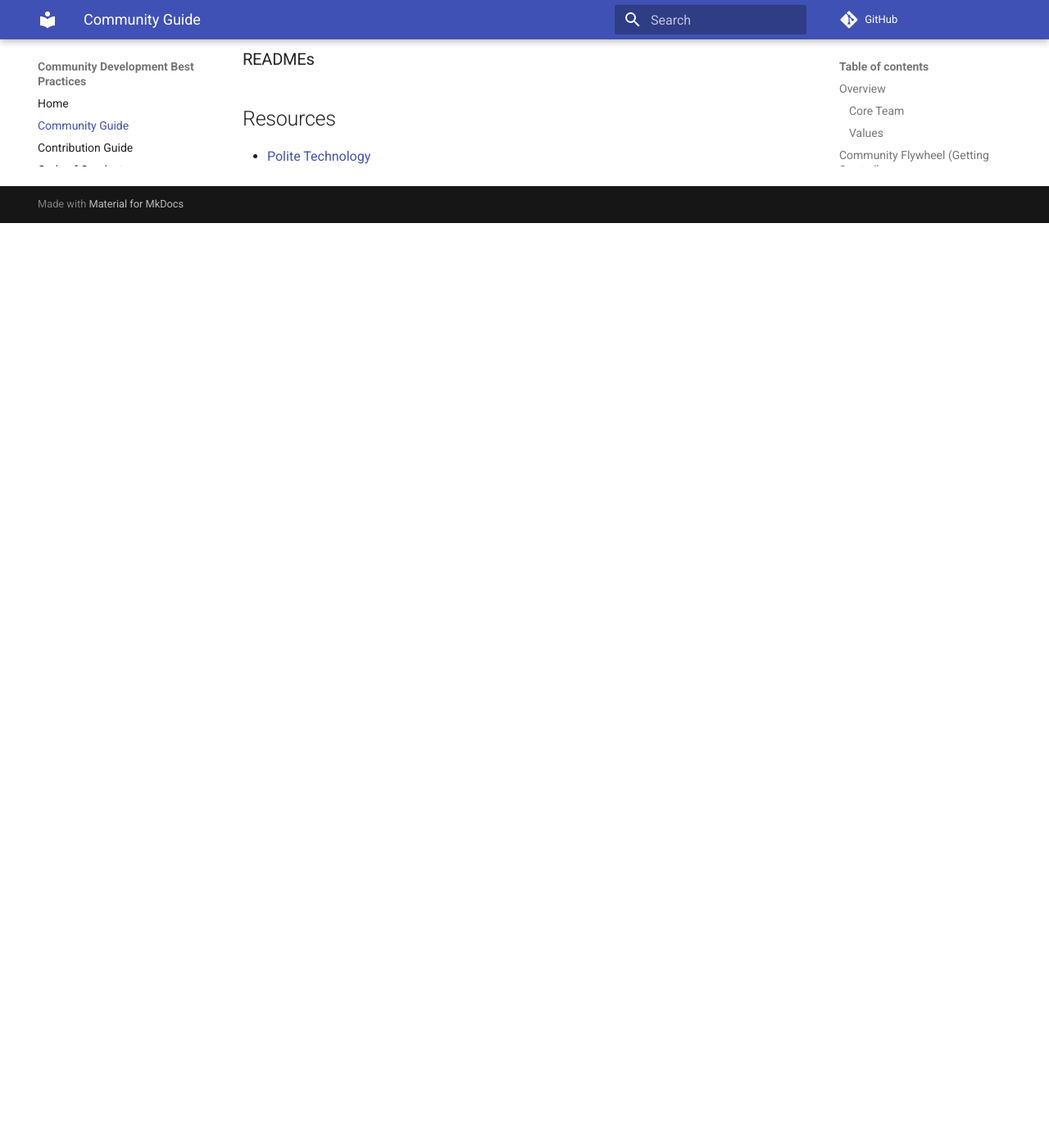
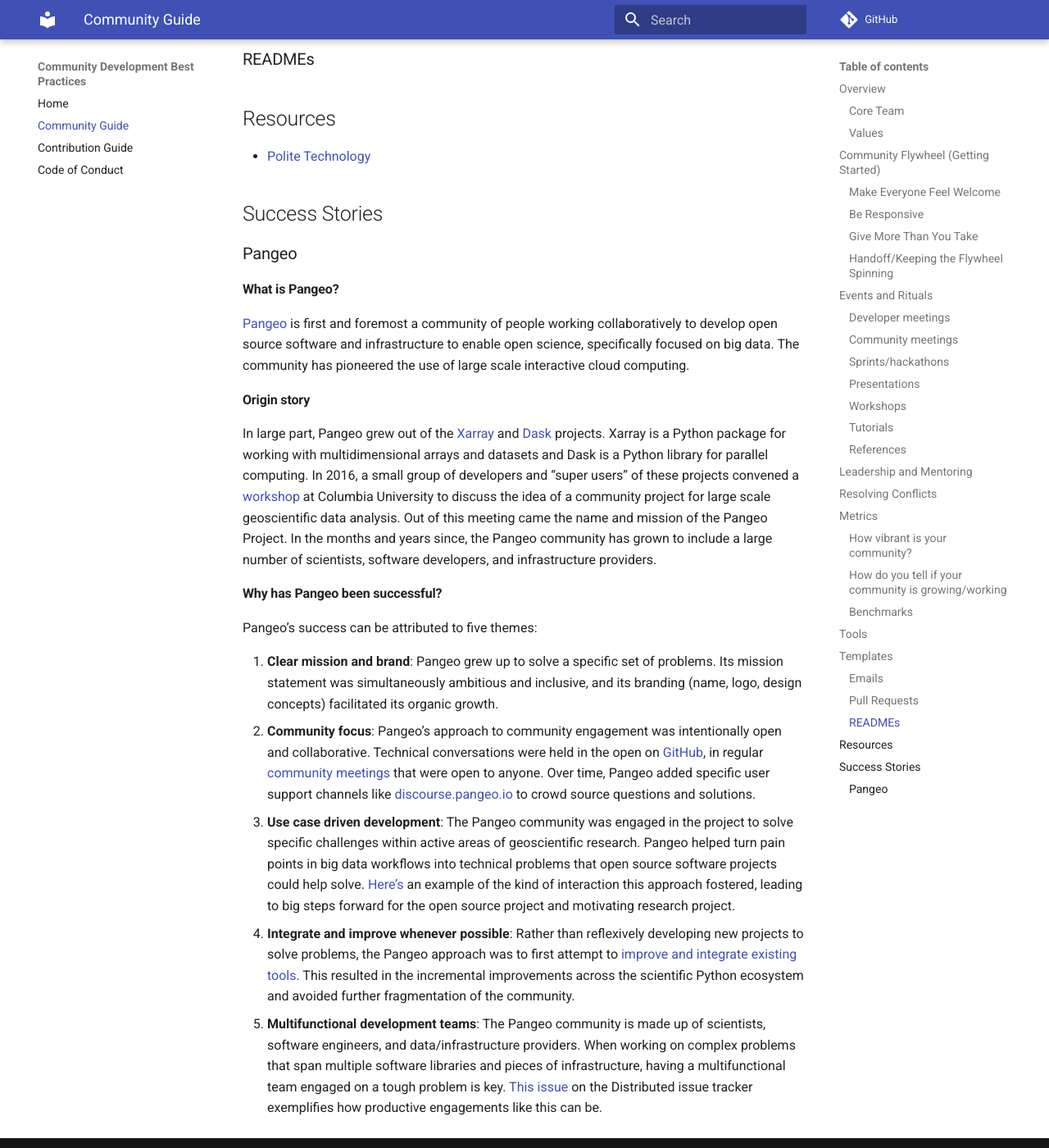
Before and after one commit to ESIPFed/esds-community-guide, an MkDocs documentation site: the page built from docs/community-guide/index.md, in a window 1280 px wide and 1400 px high, scrolled down 6537 px. Shown: the whole window at 82% size. Built offline with MkDocs 1.6.1 and Material for MkDocs 9.7.7, drawn with Linux system fonts in a browser that asks for light colours; comment, search, counter and statistics services are not loaded; before the commit the page ends 6809 px from its top, so only the background shows below that.

Commit message:
Add Pangeo success story

```diff
--- a/docs/community-guide/index.md
+++ b/docs/community-guide/index.md
@@ -162,3 +162,25 @@
 ### READMEs
 ## Resources
 - [Polite Technology](https://polite.technology/preview)
+
+## Success Stories
+
+### Pangeo
+
+#### What is Pangeo?
+
+[Pangeo](https://pangeo.io) is first and foremost a community of people working collaboratively to develop open source software and infrastructure to enable open science, specifically focused on big data. The community has pioneered the use of large scale interactive cloud computing.
+
+#### Origin story
+
+In large part, Pangeo grew out of the [Xarray](https://xarray.dev) and [Dask](https://dask.org) projects. Xarray is a Python package for working with multidimensional arrays and datasets and Dask is a Python library for parallel computing. In 2016, a small group of developers and “super users” of these projects convened a [workshop](https://rabernat.github.io/aospy-workshop/) at Columbia University to discuss the idea of a community project for large scale geoscientific data analysis. Out of this meeting came the name and mission of the Pangeo Project. In the months and years since, the Pangeo community has grown to include a large number of scientists, software developers, and infrastructure providers.
+
+#### Why has Pangeo been successful?
+
+Pangeo’s success can be attributed to five themes:
+
+1. **Clear mission and brand**: Pangeo grew up to solve a specific set of problems. Its mission statement was simultaneously ambitious and inclusive, and its branding (name, logo, design concepts) facilitated its organic growth.
+1. **Community focus**: Pangeo’s approach to community engagement was intentionally open and collaborative. Technical conversations were held in the open on [GitHub](https://github.com/pangeo-data), in regular [community meetings](https://pangeo.io/meeting-notes.html) that were open to anyone. Over time, Pangeo added specific user support channels like [discourse.pangeo.io](https://discourse.pangeo.io/) to crowd source questions and solutions.
+1. **Use case driven development**: The Pangeo community was engaged in the project to solve specific challenges within active areas of geoscientific research. Pangeo helped turn pain points in big data workflows into technical problems that open source software projects could help solve. [Here’s](https://github.com/dask/distributed/issues/6360) an example of the kind of interaction this approach fostered, leading to big steps forward for the open source project and motivating research project.
+1. **Integrate and improve whenever possible**: Rather than reflexively developing new projects to solve problems, the Pangeo approach was to first attempt to [improve and integrate existing tools](https://medium.com/pangeo/the-pangeo-pattern-9a81ca4bad42). This resulted in the incremental improvements across the scientific Python ecosystem and avoided further fragmentation of the community.
+1. **Multifunctional development teams**: The Pangeo community is made up of scientists, software engineers, and data/infrastructure providers. When working on complex problems that span multiple software libraries and pieces of infrastructure, having a multifunctional team engaged on a tough problem is key. [This issue](https://github.com/dask/distributed/issues/6560) on the Distributed issue tracker exemplifies how productive engagements like this can be.
```
